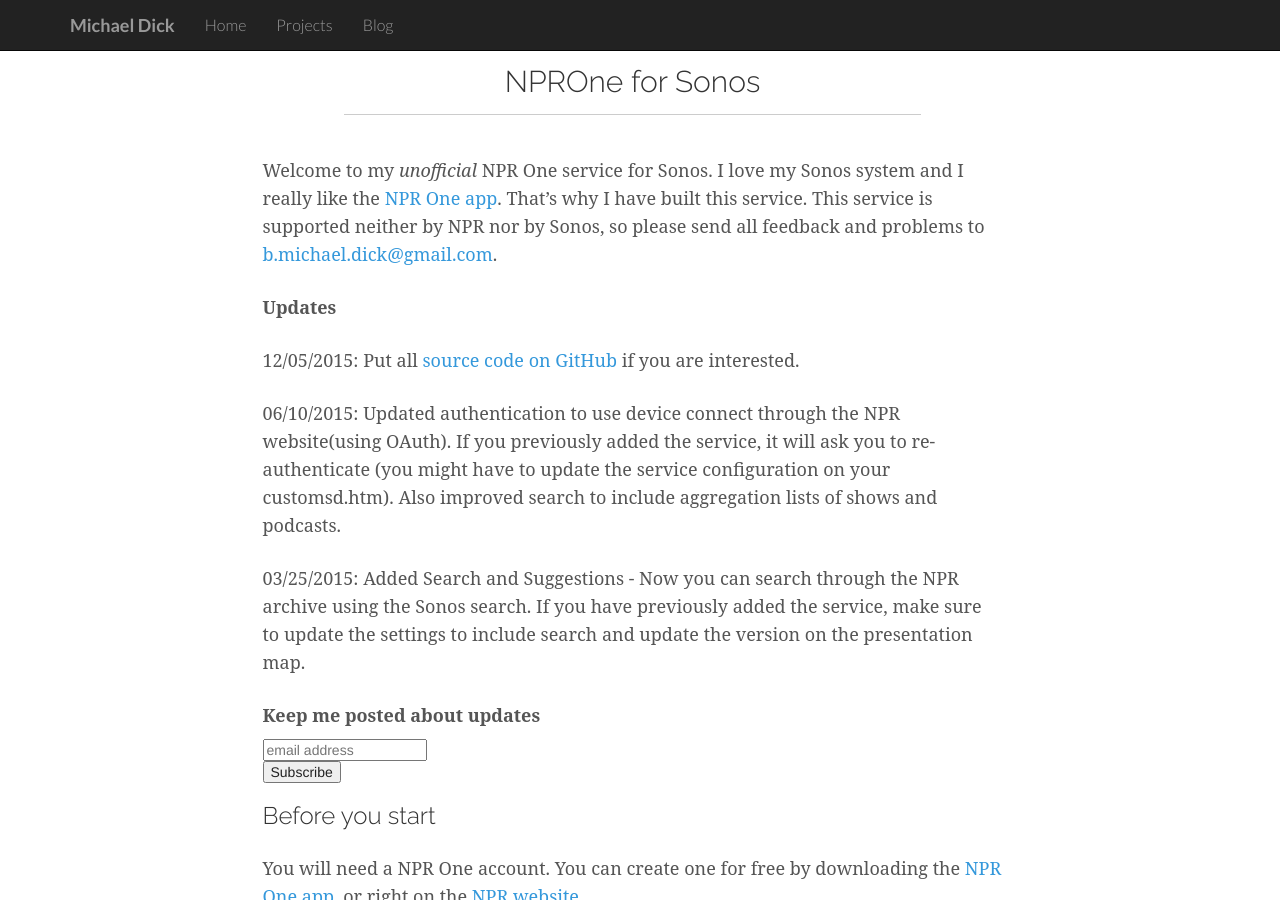
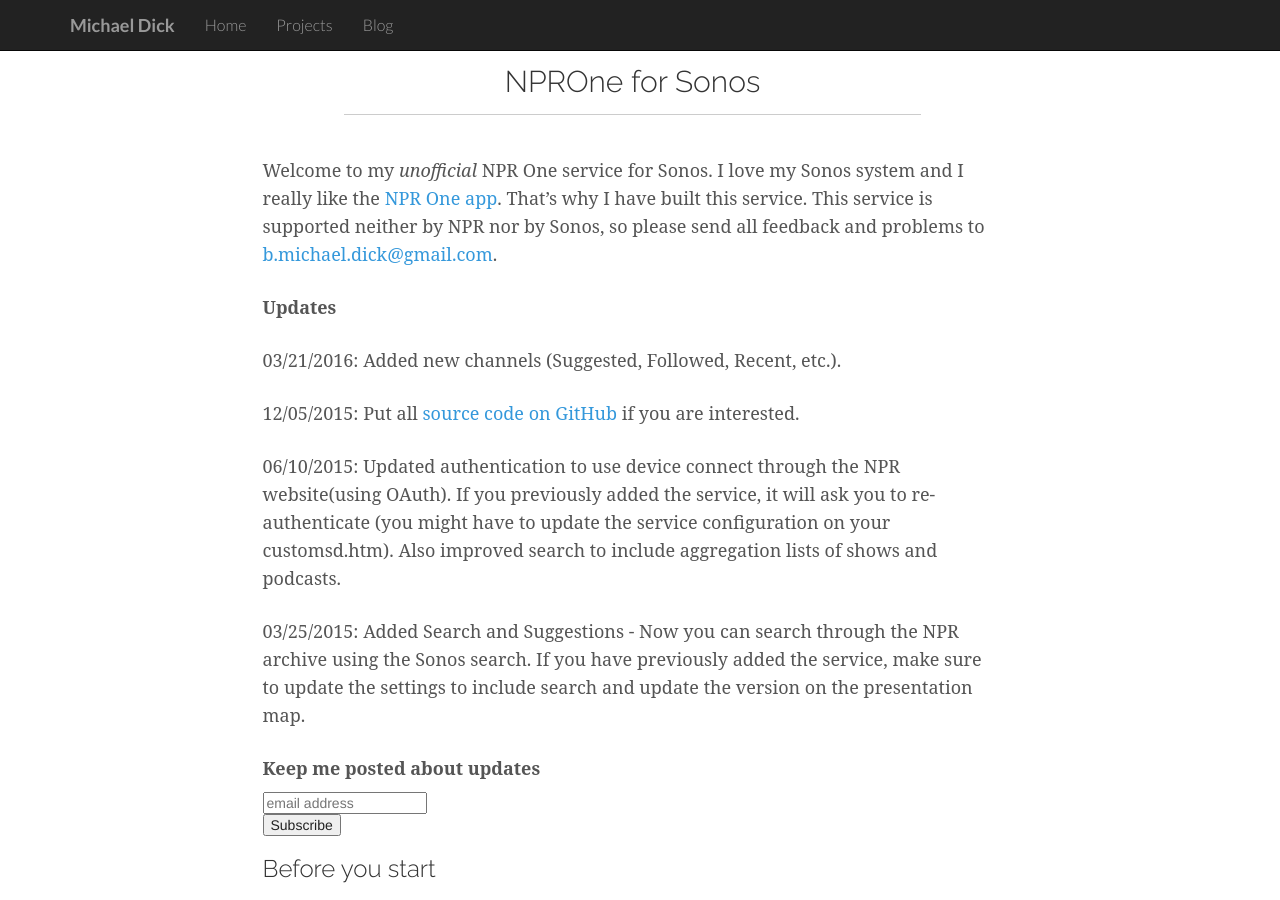
Before and after one commit to bertique/bertique.github.io, a Jekyll site: the page built from sonosnpr.md, in a window 1280 px wide and 900 px high. Built offline with Jekyll 4.4.1, drawn with Linux system fonts in a browser that asks for light colours; comment, search, counter and statistics services are not loaded.

Commit message:
Added channels to Sonos NPR

```diff
--- a/sonosnpr.md
+++ b/sonosnpr.md
@@ -12,6 +12,8 @@
 Welcome to my *unofficial* NPR One service for Sonos. I love my Sonos system and I really like the [NPR One app](http://www.npr.org/about/products/npr-one/). That's why I have built this service. This service is supported neither by NPR nor by Sonos, so please send all feedback and problems to [b.michael.dick@gmail.com](mailto:b.michael.dick@gmail.com).
 
 **Updates**
+
+03/21/2016: Added new channels (Suggested, Followed, Recent, etc.).
 
 12/05/2015: Put all [source code on GitHub](https://github.com/bertique/SonosNPROneServer) if you are interested.
 
```
